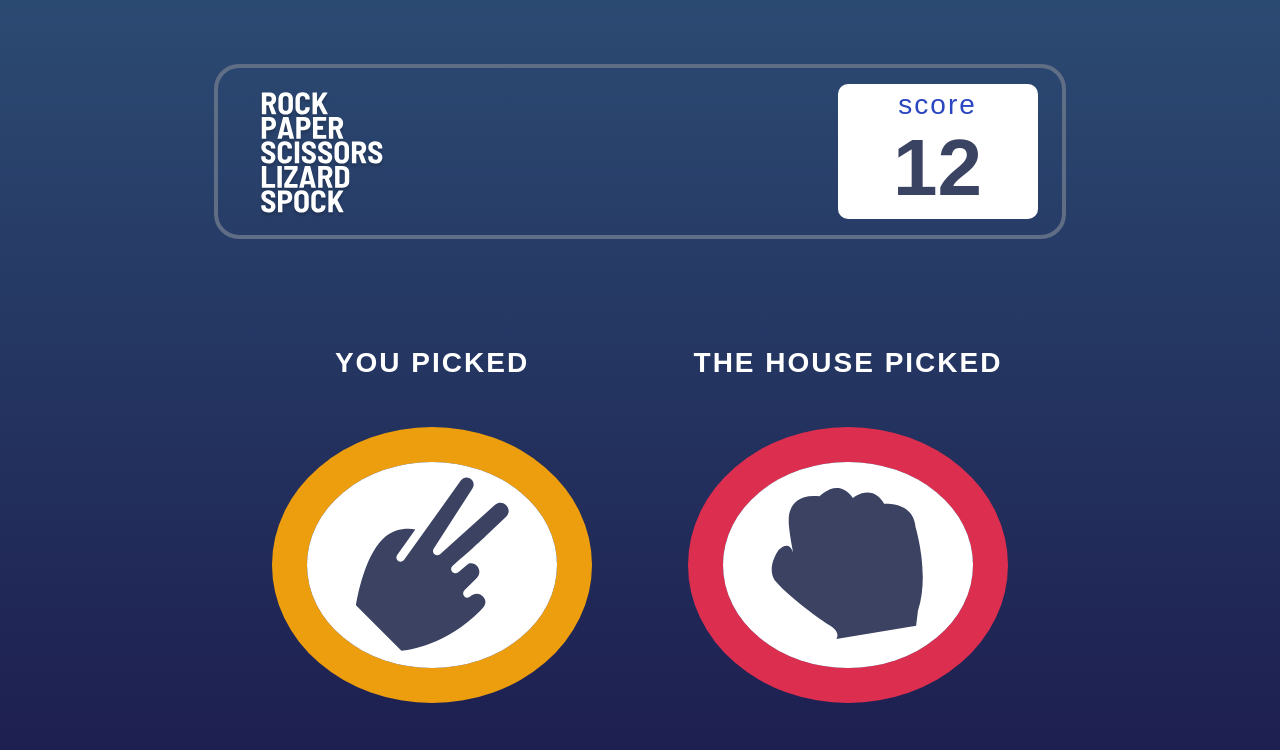
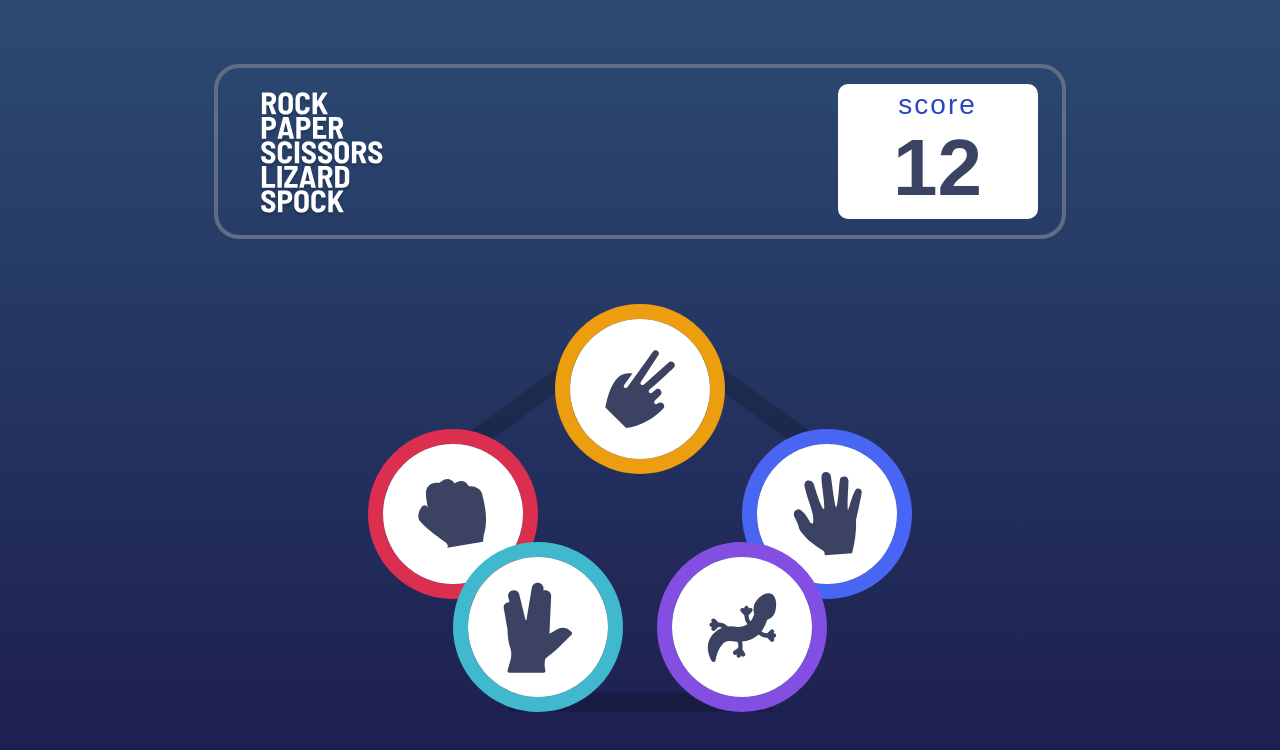
Before and after one commit to marcokwan10/rock_paper_scissors_lizard_spock, a React (Create React App) app: page / in a window 1280 px wide. Shown: the top 750 px of the page. Built offline with nearby package versions, Linux system fonts and the light colour scheme.

Commit message:
feat: player choice logic

```diff
--- a/src/App.js
+++ b/src/App.js
@@ -1,14 +1,21 @@
+import { useState } from "react";
 import "./App.css";
 import Header from "./component/Header";
 import Play from "./component/Play";
 import Result from "./component/Result";
 
 function App() {
+	const [playerChoice, setPlayerChoice] = useState(null);
+
+	const set = (choice) => {
+		console.log(choice);
+		setPlayerChoice(choice);
+	};
+
 	return (
 		<div>
 			<Header />
-			{/* <Play /> */}
-			<Result />
+			{!playerChoice ? <Play set={set} /> : <Result playerChoice={playerChoice} />}
 		</div>
 	);
 }
```
